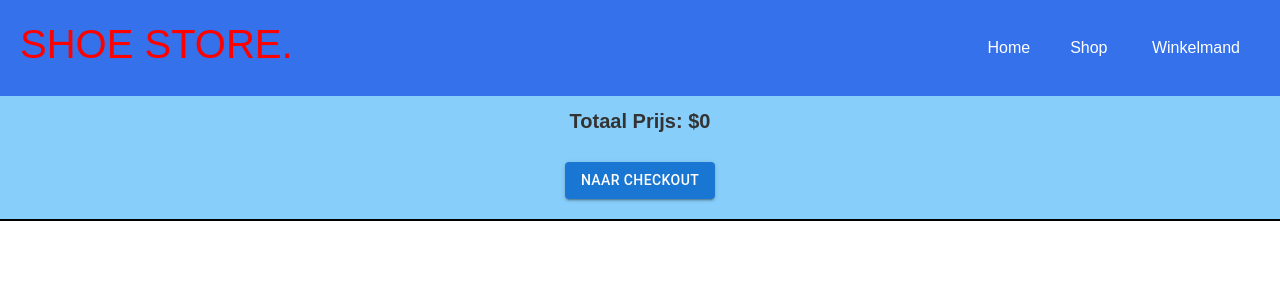
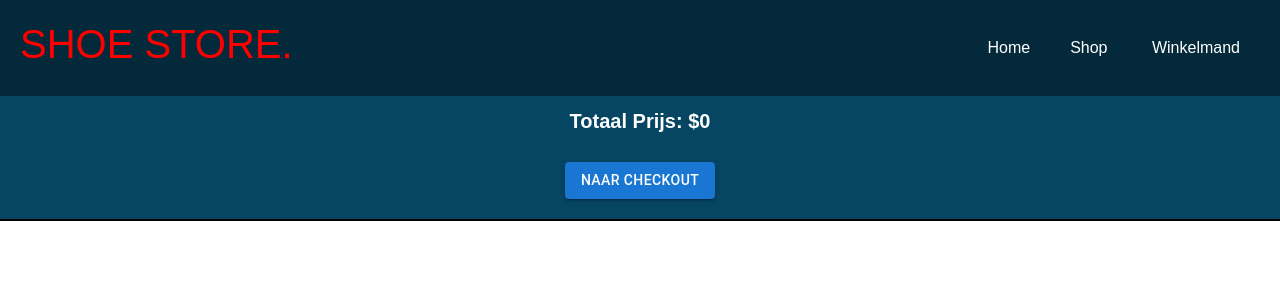
Before and after one commit to BrendanDaley/Web3-EindOpdracht, a React (Create React App) app in the folder Eindopdracht Web3/React-Frontend/: page /winkelmand in a window 1280 px wide. Shown: the top 300 px of the page. Built offline with nearby package versions, Linux system fonts and the light colour scheme.

Commit message:
css new color scenme

```diff
--- a/Eindopdracht Web3/React-Frontend/src/components/Css/FooterComponent.css
+++ b/Eindopdracht Web3/React-Frontend/src/components/Css/FooterComponent.css
@@ -1,7 +1,7 @@
 .FooterComponent {
   margin-top: 0;
   padding: 0;
-  background-color: #323640;
+  background-color: #041c32;
   display: flex;
   flex-direction: row;
   align-items: center;
--- a/Eindopdracht Web3/React-Frontend/src/components/Css/Homepage.css
+++ b/Eindopdracht Web3/React-Frontend/src/components/Css/Homepage.css
@@ -7,7 +7,7 @@
 .WelcomeText {
   height: 100%;
   display: flex;
-  padding: 10px;
+  padding: 40px;
   margin: 0px;
   flex-direction: column;
   align-items: center;
--- a/Eindopdracht Web3/React-Frontend/src/components/Css/Producten.css
+++ b/Eindopdracht Web3/React-Frontend/src/components/Css/Producten.css
@@ -4,7 +4,7 @@
   display: flex;
   padding: 10px;
   /*margin: 20px;*/
-  background-color: #333333;
+  background-color: #064663;
   align-items: center;
   flex-wrap: wrap;
   margin-bottom: 0;
@@ -19,7 +19,7 @@
   flex-direction: column;
   align-items: center;
   border-radius: 10px;
-  background-color: #47b3ff;
+  background-color: #ecb365;
 }
 
 .Product img {
--- a/Eindopdracht Web3/React-Frontend/src/components/Css/Winkelmand.css
+++ b/Eindopdracht Web3/React-Frontend/src/components/Css/Winkelmand.css
@@ -17,13 +17,15 @@
   flex-direction: column;
   align-items: center;
   border-bottom: 2px solid black;
-  background-color: lightskyblue;
+  background-color: #064663;
 }
 
 .CheckoutDiv .CheckoutButton {
   margin-bottom: 20px;
 }
-.CheckoutDiv .TotaalPrijs {
+
+.TotaalPrijs p {
+  color: white;
   font-weight: bold;
   font-size: 20px;
 }
@@ -36,13 +38,13 @@
   flex-direction: column;
   align-items: center;
   border-radius: 10px;
-  background-color: #47b3ff;
+  background-color: #ecb365;
 }
 
 .WinkelmandItem p {
   padding: 1px;
   font-weight: bold;
-  color: black;
+  color: white;
 }
 
 .WinkelmandItem:hover {
--- a/Eindopdracht Web3/React-Frontend/src/index.css
+++ b/Eindopdracht Web3/React-Frontend/src/index.css
@@ -10,7 +10,7 @@
   max-width: auto;
   margin: 0 auto;
   border-bottom: 1px solid white;
-  background-color: #3471eb;
+  background-color: #04293a;
   border: none;
 }
 
```
Also changed, not shown: 1 other file (tests, documents, lock files or other folders).
